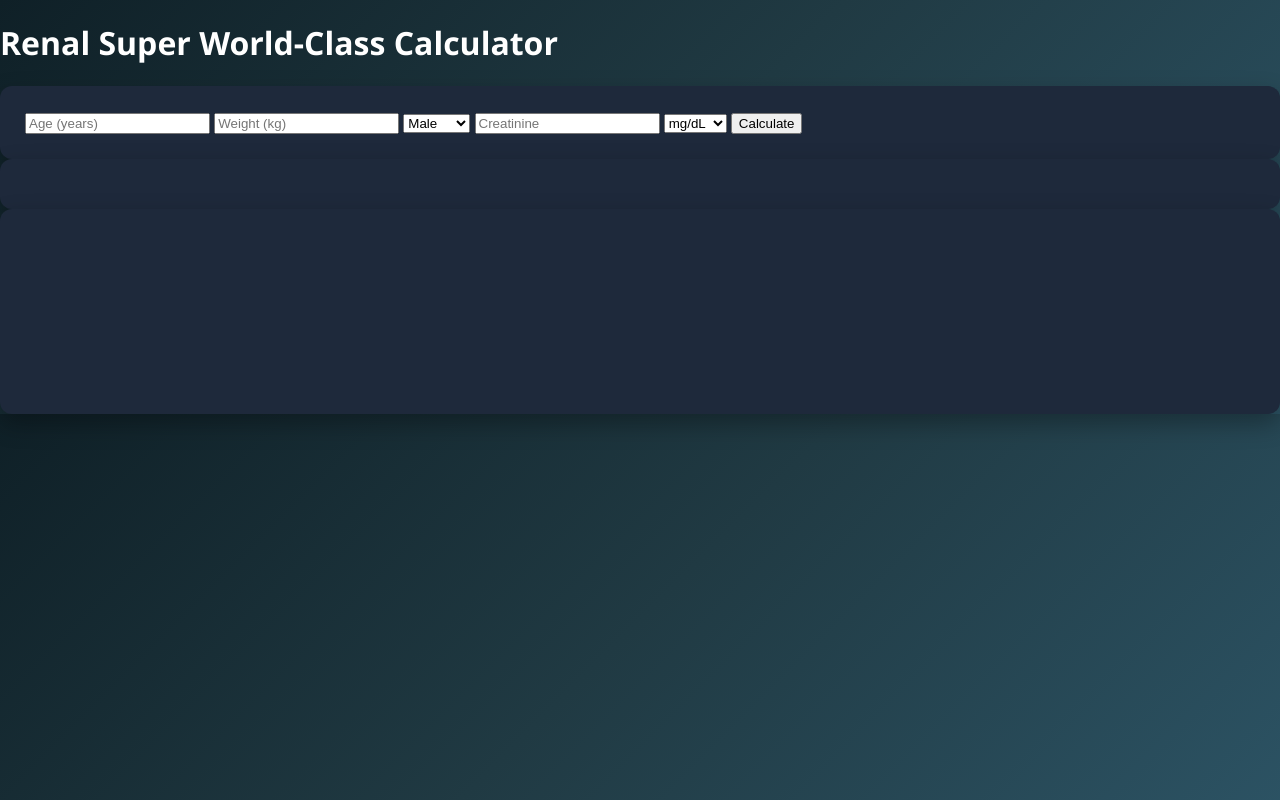
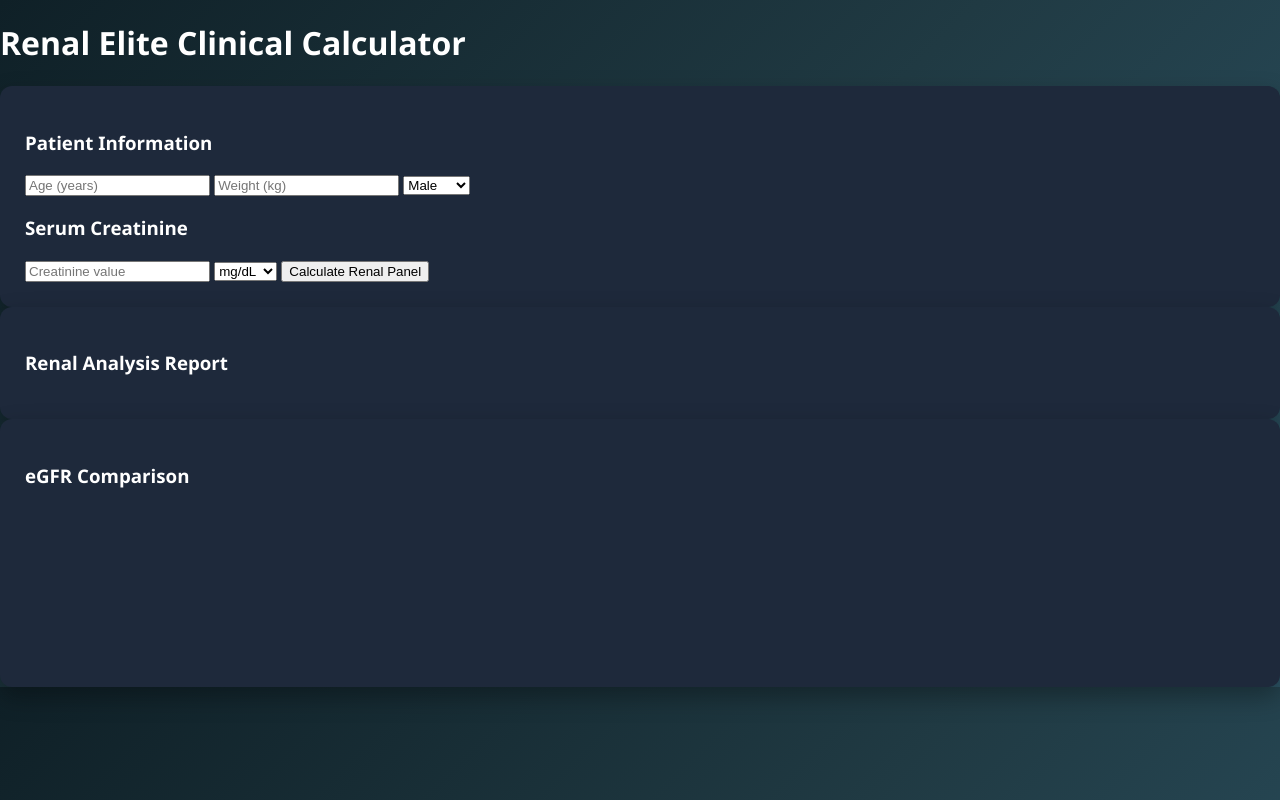
Before and after one commit to CSMALIVAD/biolab-x, a plain HTML site: page renal.html in a window 1280 px wide. Drawn offline with nearby package versions, Linux system fonts and the light colour scheme.

Commit message:
Update renal.html

```diff
--- a/renal.html
+++ b/renal.html
@@ -2,12 +2,12 @@
 <html>
 <head>
 <meta charset="UTF-8">
-<title>Renal Super Calculator</title>
+<title>Renal Elite Clinical Engine</title>
 <meta name="viewport" content="width=device-width, initial-scale=1.0">
 
 <link rel="stylesheet" href="assets/css/style.css">
 <script src="https://cdn.jsdelivr.net/npm/chart.js"></script>
-<script defer src="assets/js/renal.js"></script>
+<script defer src="assets/js/renal.js?v=500"></script>
 
 </head>
 
@@ -15,9 +15,11 @@
 
 <div class="container">
 
-<h1>Renal Super World-Class Calculator</h1>
+<h1>Renal Elite Clinical Calculator</h1>
 
 <div class="card">
+
+<h3>Patient Information</h3>
 
 <input id="age" placeholder="Age (years)">
 <input id="weight" placeholder="Weight (kg)">
@@ -26,21 +28,25 @@
 <option value="female">Female</option>
 </select>
 
-<input id="creatinine" placeholder="Creatinine">
+<h3>Serum Creatinine</h3>
+
+<input id="creatinine" placeholder="Creatinine value">
 <select id="creatUnit">
 <option value="mgdl">mg/dL</option>
 <option value="umol">µmol/L</option>
 </select>
 
-<button onclick="analyzeRenal()">Calculate</button>
+<button onclick="analyzeRenal()">Calculate Renal Panel</button>
 
 </div>
 
 <div class="card">
+<h3>Renal Analysis Report</h3>
 <div id="renalOutput"></div>
 </div>
 
 <div class="card">
+<h3>eGFR Comparison</h3>
 <canvas id="renalChart"></canvas>
 </div>
 
```
